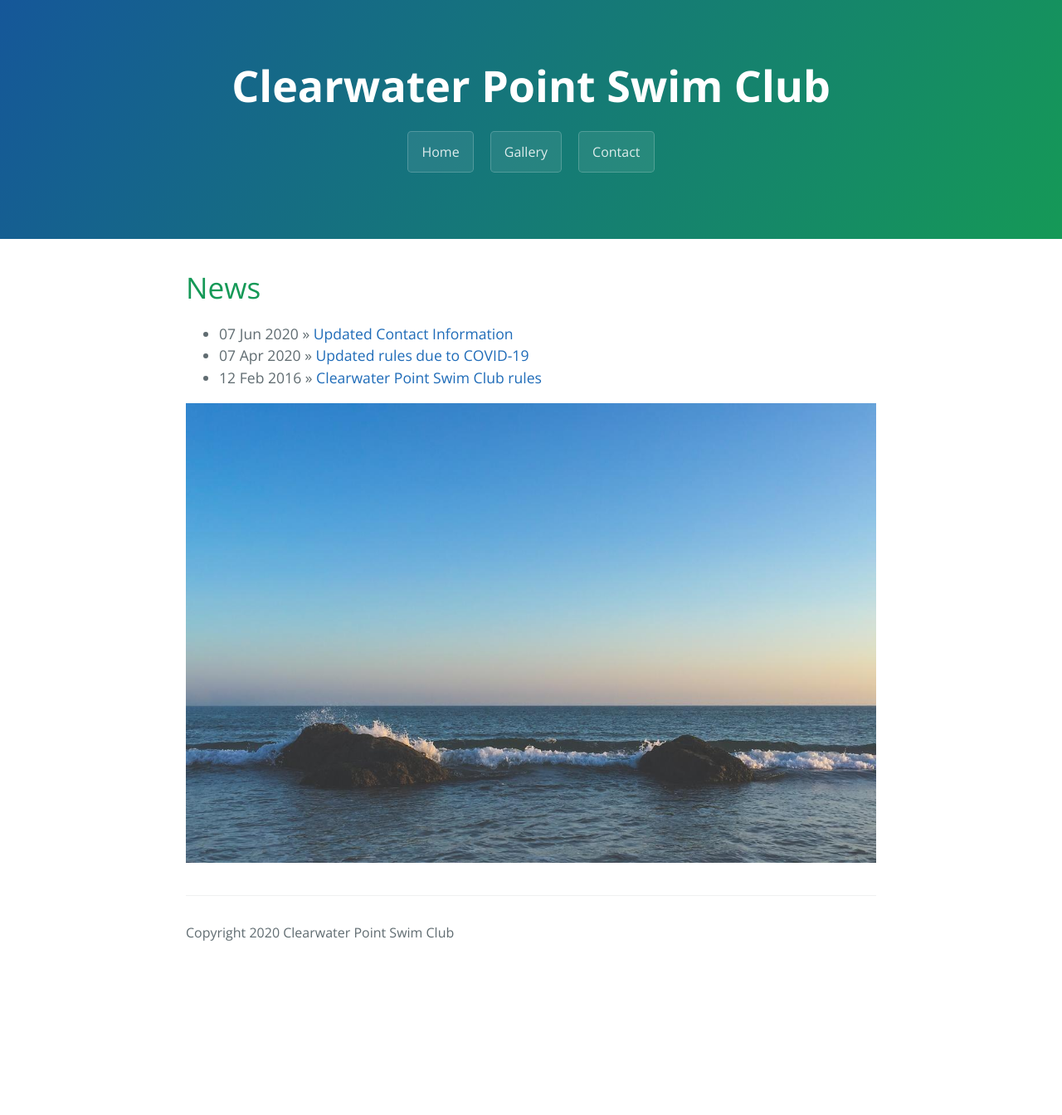
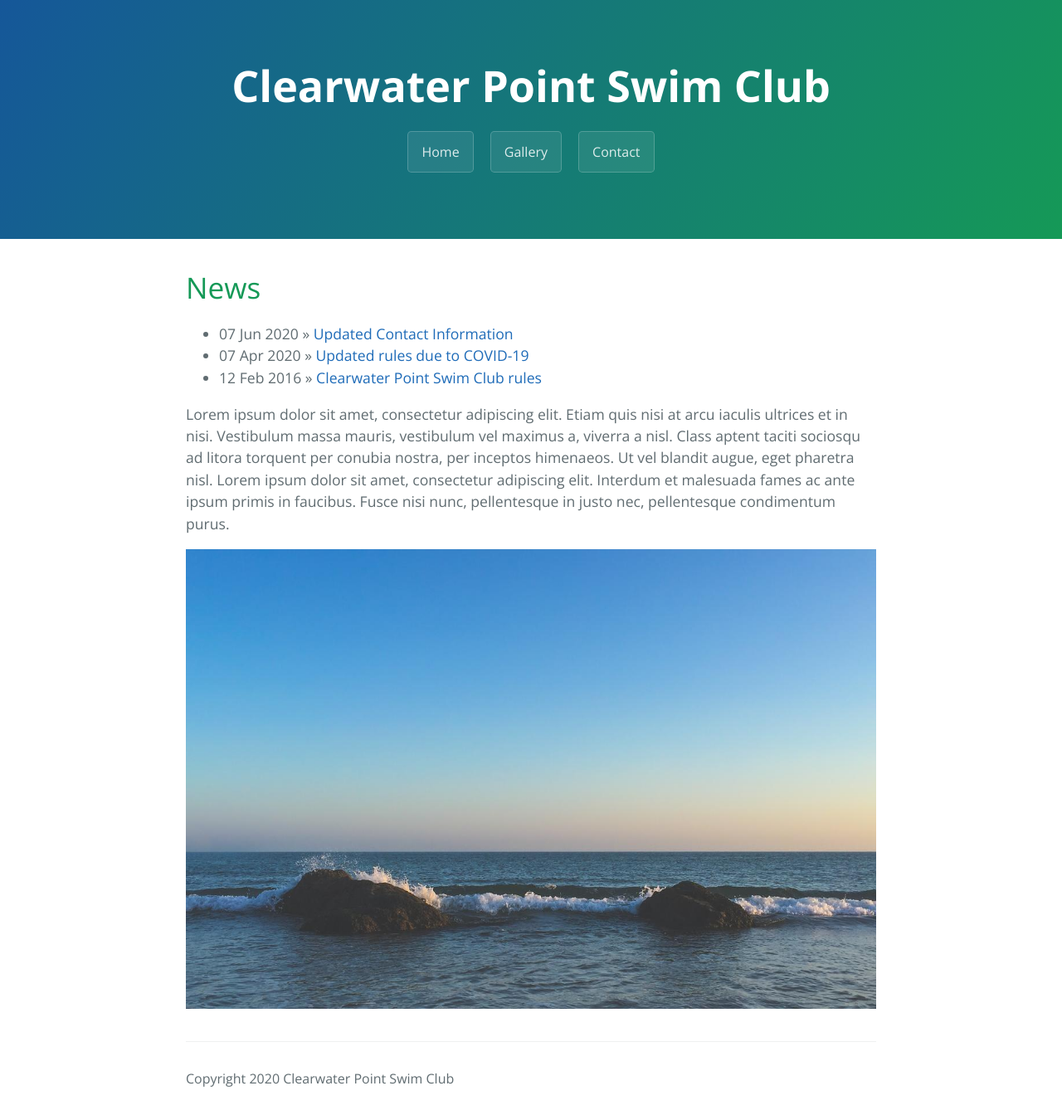
Before and after one commit to cpmueller1/cpmueller1.github.io, a Jekyll site: the page built from index.html, in a window 1280 px wide. Shown: the whole page at 83% size. Built offline with Jekyll 4.4.1, drawn with Linux system fonts in a browser that asks for light colours; the list of posts is cut into pages by our own code; before the commit the page ends 1168 px from its top, so only the background shows below that.

Commit message:
more lorem ipsum

```diff
--- a/index.html
+++ b/index.html
@@ -10,5 +10,8 @@ title: {{ site.name }}
       <li><span>{{ post.date | date_to_string }}</span> &raquo; <a href="{{ site.baseurl }}{{ post.url }}">{{ post.title }}</a></li>
     {% endfor %}
   </ul>
+  <p>
+    Lorem ipsum dolor sit amet, consectetur adipiscing elit. Etiam quis nisi at arcu iaculis ultrices et in nisi. Vestibulum massa mauris, vestibulum vel maximus a, viverra a nisl. Class aptent taciti sociosqu ad litora torquent per conubia nostra, per inceptos himenaeos. Ut vel blandit augue, eget pharetra nisl. Lorem ipsum dolor sit amet, consectetur adipiscing elit. Interdum et malesuada fames ac ante ipsum primis in faucibus. Fusce nisi nunc, pellentesque in justo nec, pellentesque condimentum purus.
+  </p>
   <img src="/assets/img/example.jpg" />
 </div>
```
